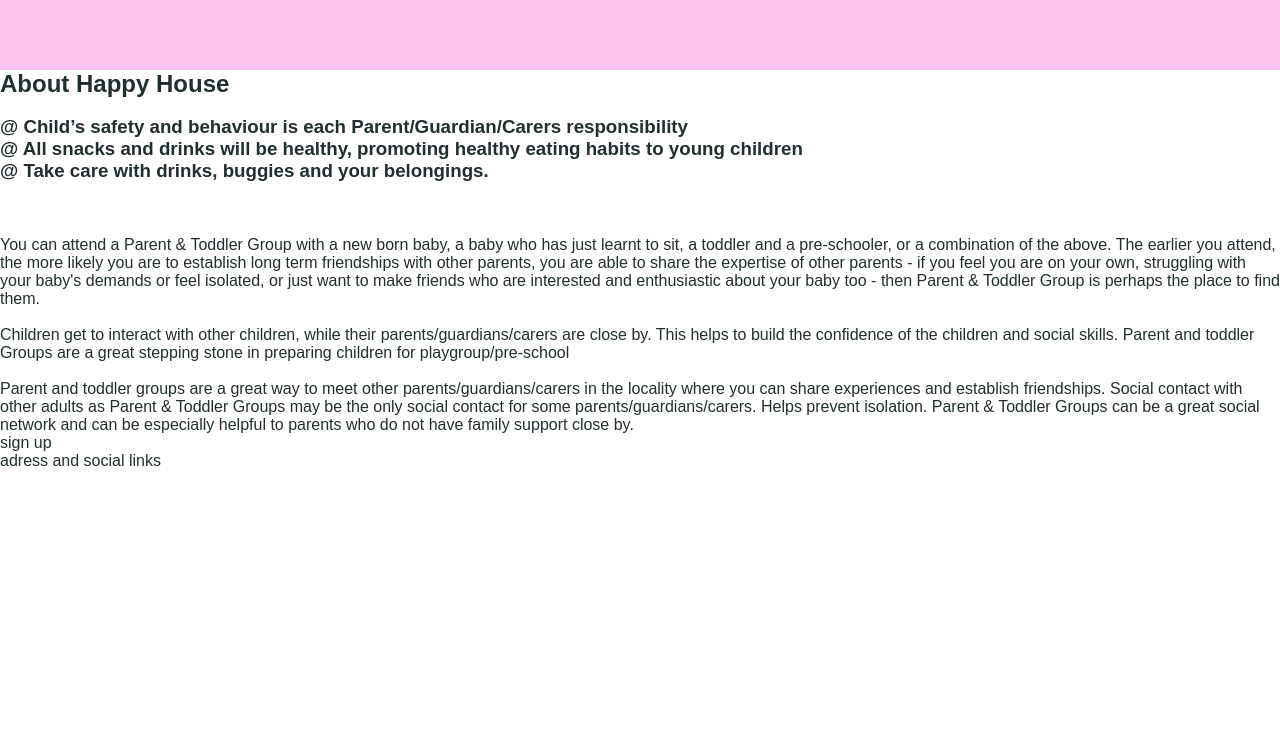
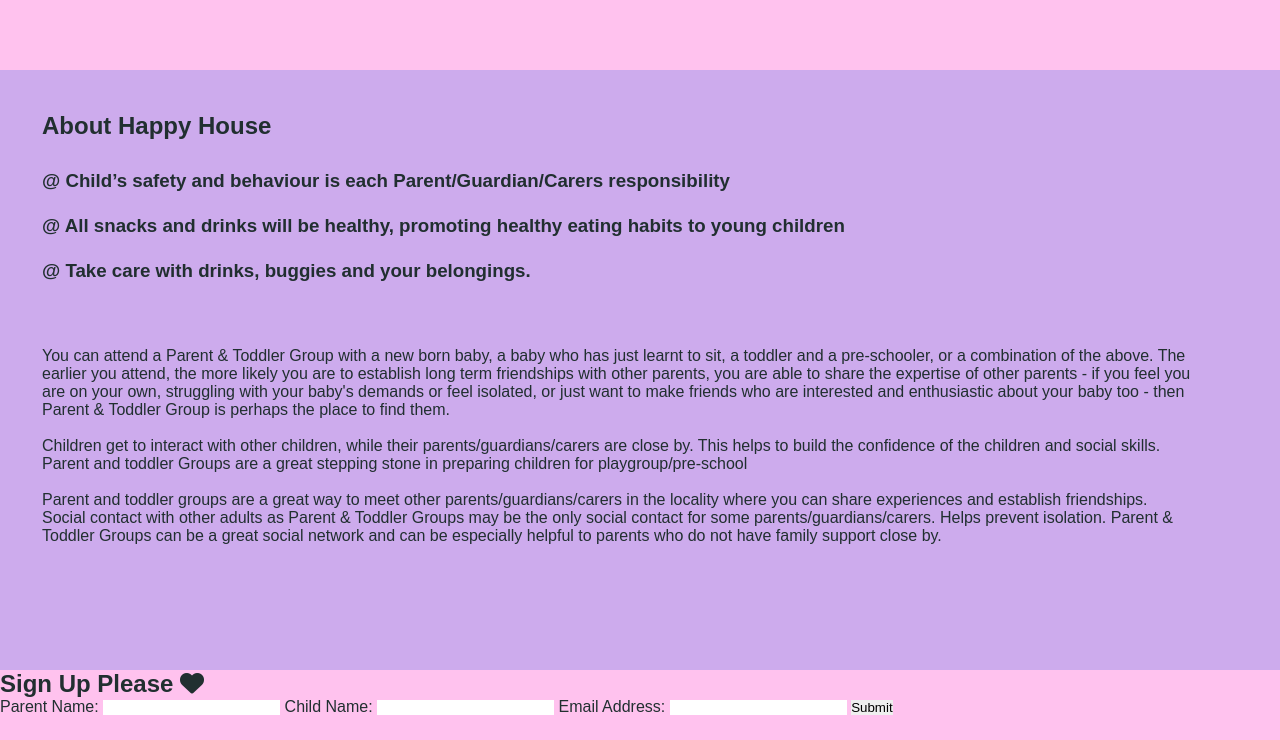
Before and after one commit to matus42/HappyHouse, a plain HTML site: page index.html in a window 1280 px wide. Shown: the part 680-1420 px from the top of the page. Before the commit the page ends 1150 px from the top, so only its background shows below. Drawn offline with Linux system fonts and the light colour scheme; a web font is replaced by a local one.

Commit message:
add basic structure for sign up form

```diff
--- a/assets/css/style.css
+++ b/assets/css/style.css
@@ -72,7 +72,7 @@ h1 {
 #img1 {
     display: flex;
     max-width: 680px;
-    border: 3px solid black;
+    border: 2px solid black;
     border-radius: 10px;
     float: left;
     justify-content: center;
@@ -85,3 +85,36 @@ h1 {
     line-height: 45px;
     padding-top: 140px;
 }
+
+
+/* About Us section */
+
+#about-us {
+    height: 600px;
+    width: 100%;
+    background-color: #CDABED;
+}
+
+#about-us h2 {
+    padding-top: 42px;
+    margin-left: 42px;
+}
+
+#about-us h3 {
+    line-height: 45px;
+    margin-left: 42px;
+}
+
+#about-us p {
+    margin-left: 42px;
+    max-width: 1150px;
+}
+
+
+/* form section */
+
+#form-section {
+    height: 600px;
+    width: 100%;
+    background-color: #FFC2EE;
+}
--- a/index.html
+++ b/index.html
@@ -19,7 +19,7 @@
             <h1 id="logo">Happy House</h1>
             <nav id="menu">
                 <ul>
-                    <li><a href="#sign-up">Sign Up</a></li>
+                    <li><a href="#form-section">Sign Up</a></li>
                     <li><a href="#about-us">About Us</a></li>
                     <li><a href="#home">Home</a></li>
                 </ul>
@@ -65,8 +65,29 @@
             Parent & Toddler Groups can be a great social network and can be especially
             helpful to parents who do not have family support close by.</p>
     </section>
-    <section>
-        sign up
+    <section id="form-section">
+        <h2>Sign Up Please <i class="fa-sharp fa-solid fa-heart"></i></h2>
+        <div id="signup-box">
+            <form action="#" method="post">
+                <tr>
+                    <td><label for="parentName">Parent Name: </label></td>
+                    <td><input type="text" id="parentName" name="parentName" required></td>
+                </tr>
+                <tr>
+                    <td label for="childName">Child Name: </td>
+                    <td><input type="text" id="childName" name="childName" required></td>
+                </tr>
+                <tr>
+                    <td><label for="email">Email Address:</label></td>
+                    <td><input type="email" id="email" name="email" required></td>
+                </tr>
+                <tr>
+                    <td colspan="2">
+                        <button type="submit" class="submit-button">Submit</button>
+                    </td>
+                </tr>
+            </form>
+        </div>
     </section>
     <footer>
         adress and social links
```
